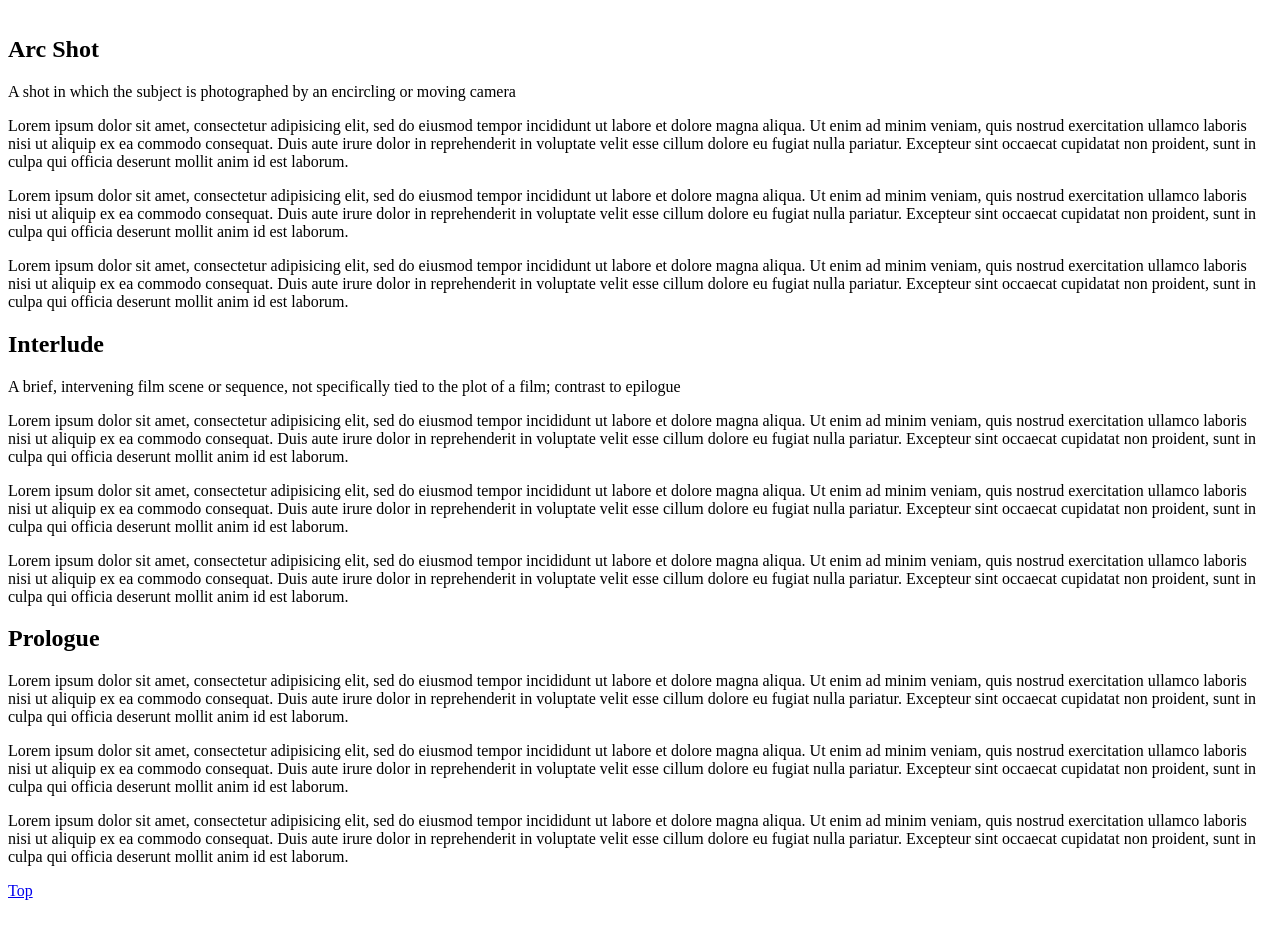
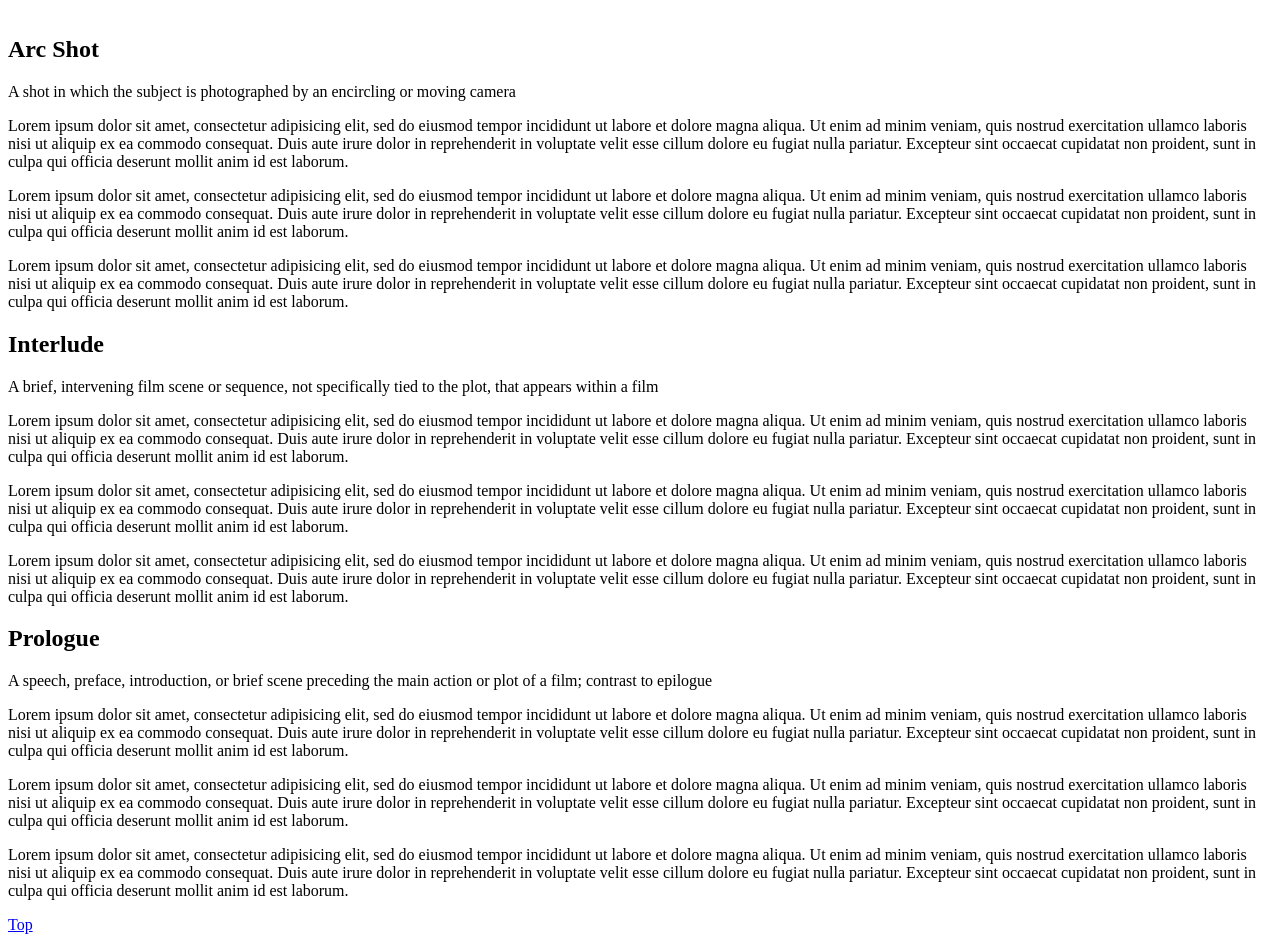
Before and after one commit to callyhazzard/jump-links, a plain HTML site: page index.html in a window 1280 px wide. Shown: the part 136-1086 px from the top of the page. Before the commit the page ends 1052 px from the top, so only its background shows below. Drawn offline with Linux system fonts and the light colour scheme.

Commit message:
Add files via upload

```diff
--- a/index.html
+++ b/index.html
@@ -28,8 +28,7 @@
       non proident, sunt in culpa qui officia deserunt mollit anim id est laborum.</p>
     <h2 id="interlude">Interlude</h2>
     <p>A brief, intervening film scene or sequence,
-      not specifically tied to the plot of a film;
-      contrast to epilogue</p>
+      not specifically tied to the plot, that appears within a film</p>
       <p>Lorem ipsum dolor sit amet, consectetur adipisicing elit, sed do eiusmod tempor incididunt
         ut labore et dolore magna aliqua. Ut enim ad minim veniam, quis nostrud exercitation ullamco
          laboris nisi ut aliquip ex ea commodo consequat. Duis aute irure dolor in reprehenderit in
@@ -46,6 +45,8 @@
         voluptate velit esse cillum dolore eu fugiat nulla pariatur. Excepteur sint occaecat cupidatat
        non proident, sunt in culpa qui officia deserunt mollit anim id est laborum.</p>
        <h2 id="prologue">Prologue</h2>
+       <p>A speech, preface, introduction, or brief scene preceding the main action or plot of a film;
+       contrast to epilogue</p>
        <p>Lorem ipsum dolor sit amet, consectetur adipisicing elit, sed do eiusmod tempor incididunt
          ut labore et dolore magna aliqua. Ut enim ad minim veniam, quis nostrud exercitation ullamco
           laboris nisi ut aliquip ex ea commodo consequat. Duis aute irure dolor in reprehenderit in
```
